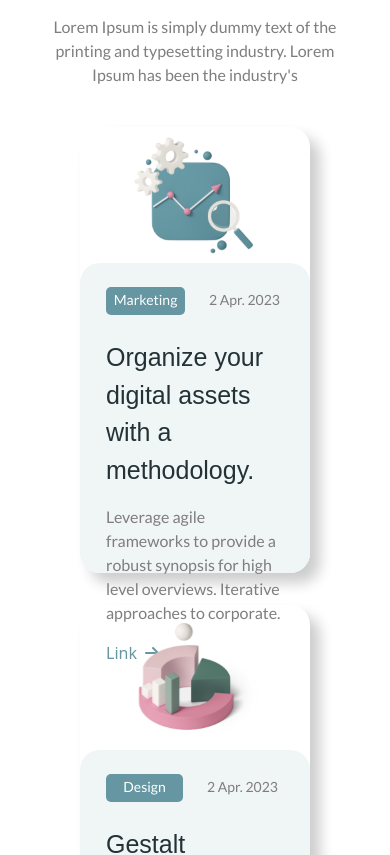
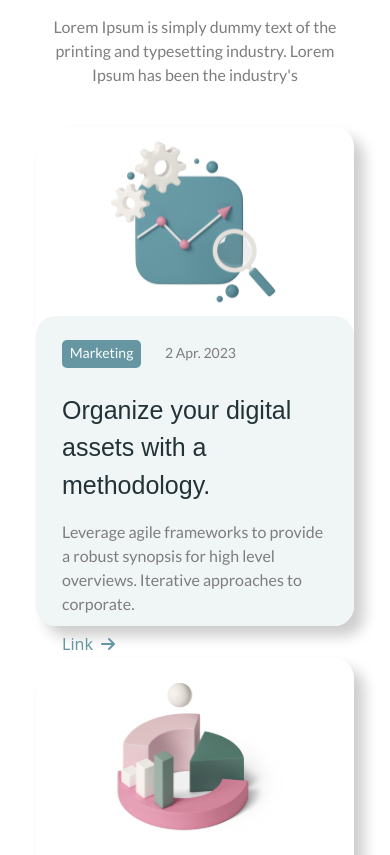
Before and after one commit to Nokihera/Figma-web-pj, a React (Vite) app: page / in a window 390 px wide. Shown: the part 3840-4695 px from the top of the page. Built offline with nearby package versions, Linux system fonts and the light colour scheme.

Commit message:
responsive

```diff
--- a/src/components/BlogPost.jsx
+++ b/src/components/BlogPost.jsx
@@ -18,7 +18,7 @@ const BlogPost = () => {
             Lorem Ipsum is simply dummy text of the printing and typesetting
             industry. Lorem Ipsum has been the industry's{" "}
           </p>
-          <div className="w-full h-full lg:h-[575px] gap-[32px] grid grid-flow-row grid-cols-1 md:grid-cols-2 lg:grid-cols-3 items-center mt-[64px] px-16 md:px-14 lg:px-5">
+          <div className="w-full h-full lg:h-[575px] gap-[32px] grid grid-flow-row grid-cols-1 md:grid-cols-2 lg:grid-cols-3 items-center mt-[64px] px-5 md:px-14 lg:px-5">
             <div className="flex flex-col justify-center shadow-custom-2 rounded-[20px]  ">
               <div>
                 <img src={img1} alt="" />
```
